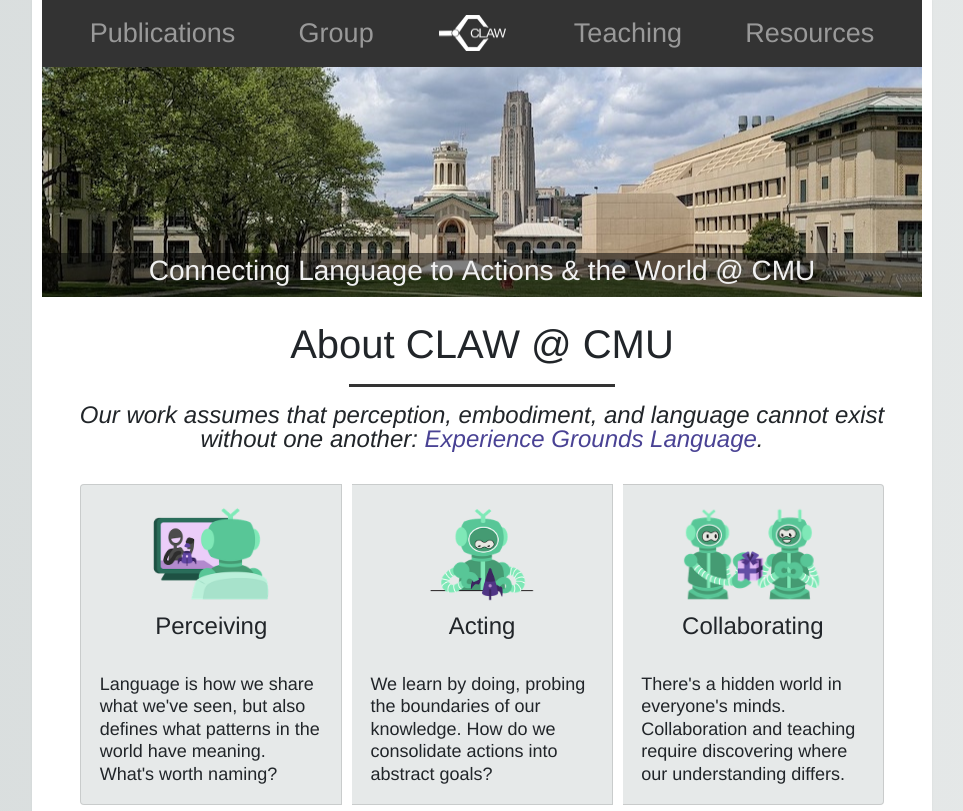
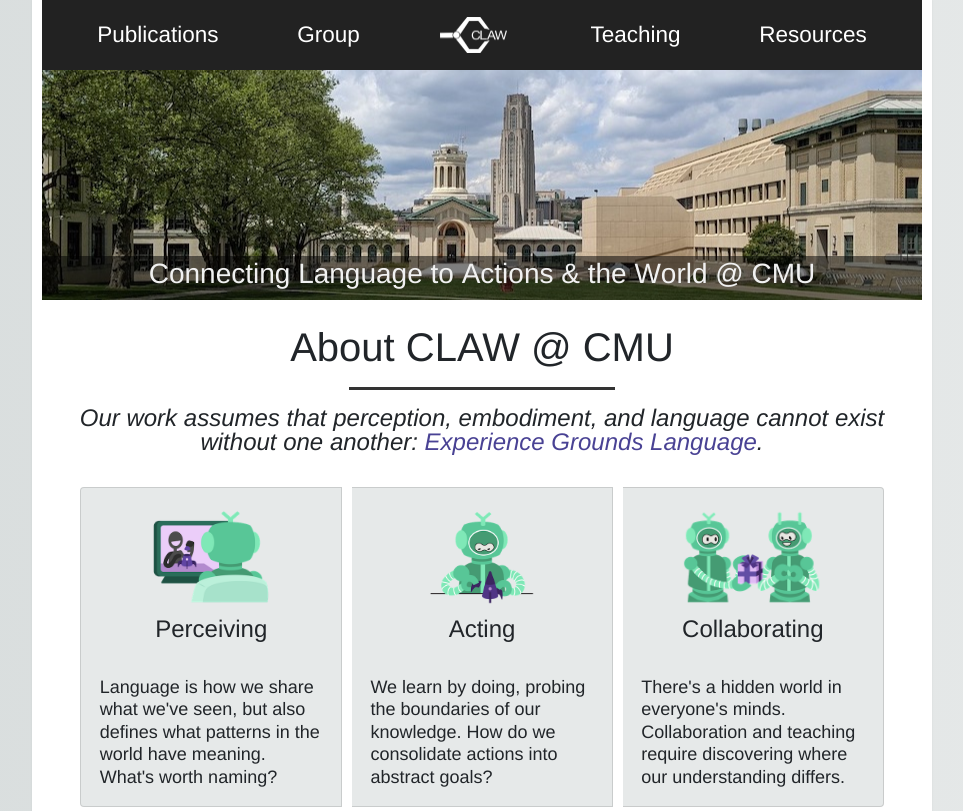
Before and after one commit to talkingtorobots/talkingtorobots.github.io, a plain HTML site: page index.html in a window 1280 px wide. Shown: the top 811 px of the page, without its empty margins (158-1121 px from the left). Drawn offline with nearby package versions, Linux system fonts and the light colour scheme.

Commit message:
simply CSS

```diff
--- a/index.html
+++ b/index.html
@@ -82,18 +82,18 @@
   </head>
   <body>
 
-    <nav class="navbar navbar-expand-md navbar-default navbar-dark " style="background-color:#333">
+    <nav class="navbar navbar-expand-md">
       <button class="navbar-toggler" type="button" data-toggle="collapse" data-target="#navbars" aria-controls="navbars" aria-expanded="false" aria-label="Toggle navigation">
         <span class="navbar-toggler-icon"></span>
       </button>
 
       <div class="collapse navbar-collapse" id="navbars">
         <div class="navbar-nav nav-fill w-100">
-          <a class="nav-item nav-link" href="publications.html" style="font-size:1.5em">Publications</a>
-          <a class="nav-item nav-link" href="CLAW/" style="font-size:1.5em">Group</a>
+          <a class="nav-item nav-link" href="publications.html">Publications</a>
+          <a class="nav-item nav-link" href="CLAW/">Group</a>
           <a class="nav-item nav-link active" href="#"><img alt="image of a robot claw" height=40px src="images/CLAW.png" style="padding: 2px;"><span class="sr-only">(current)</span></a>
-          <a class="nav-item nav-link" href="teaching.html" style="font-size:1.5em">Teaching</a>
-          <a class="nav-item nav-link" href="resources.html" style="font-size:1.5em">Resources</a>
+          <a class="nav-item nav-link" href="teaching.html">Teaching</a>
+          <a class="nav-item nav-link" href="resources.html">Resources</a>
         </div>
       </div>
     </nav>
--- a/main.css
+++ b/main.css
@@ -31,11 +31,28 @@
     overflow: hidden;
     display: flex;
     justify-content: space-between;
-    background-color: #333;
+    background-color: #222;
     top: -0px;
     right: 0px;
     left: 0px;
 }
+
+.nav-link{
+  font-size:1.25em
+}
+
+a.nav-link {
+  color: rgba(255,255,255,1); !important
+}
+
+a.nav-link:hover {
+   text-decoration: underline;
+}
+
+a.nav-link:visited {
+  color: rgba(255,255,255,1); !important
+}
+
 
 .navbar-nav {
     float: none;
```
Also changed, not shown: CLAW/index.html (+5 -5 lines), publications.html (+5 -5 lines), resources.html (+5 -5 lines), teaching.html (+5 -5 lines).
